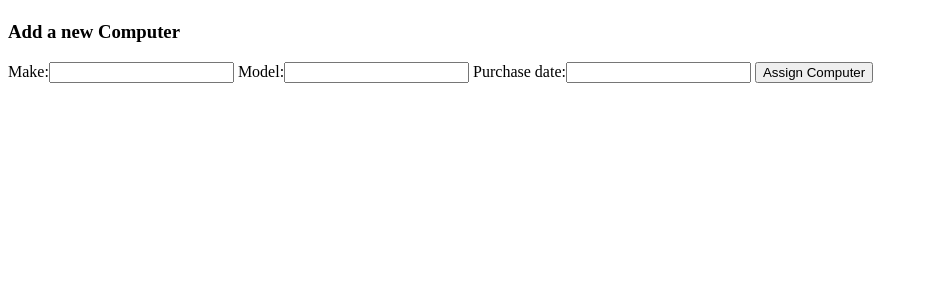
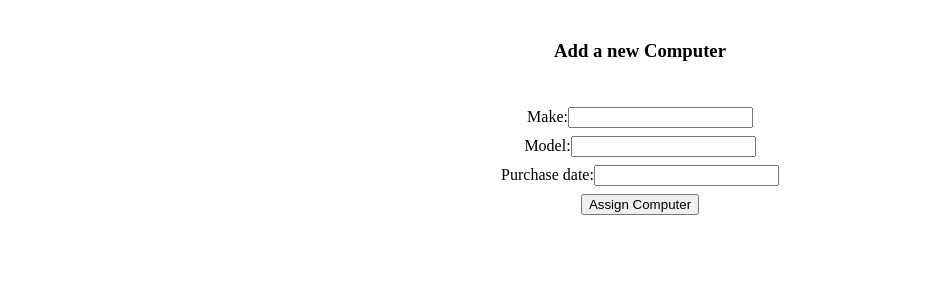
Before and after one commit to IndomitableIbises/Bangazon-Sprint-2, a Django app: page /bang/computers/add/ in a window 1280 px wide. Shown: the part 45-345 px from the top of the page, without its empty margins (0-928 px from the left). Run offline with Django 3.2, Linux system fonts and the light colour scheme.

Commit message:
finished styling for computers

```diff
--- a/app/bang/static/bang/computer.css
+++ b/app/bang/static/bang/computer.css
@@ -75,3 +82,34 @@ h1{
 .delete p{
     margin-top: 6px;
 }
+
+/* Computer Form CSS */
+
+.computer_form {
+    width: 50%;
+    margin: 0 auto;
+    text-align: center;
+    display: flex;
+    flex-direction: column;
+    align-content: center;
+}
+
+.computer_form label::before{
+    content: "\A";
+    white-space: pre;
+    margin-top: 8px;
+    margin-left: auto;
+}
+
+.computer_form input{
+    margin-top:8px;
+    margin-right:auto;
+}
+
+/* Computer Delete CSS */
+
+.computer_delete{
+    width: 90%;
+    margin:0 auto;
+    text-align: center;
+}
--- a/app/bang/templates/bang/computer_form.html
+++ b/app/bang/templates/bang/computer_form.html
@@ -3,14 +3,21 @@
 
 {% block main_stuff %}
 
+{% load static %}
 
+<link rel="stylesheet" type="text/css" href="{% static 'bang/computer.css' %}">
+
+<div class='computer_form'>
 
     <h3>Add a new Computer</h3>
 
     <form method='post'>
         {% csrf_token %}
         {{ form }}
+        <br>
         <input type="submit" value="Assign Computer">
     </form>
 
+</div>
+
 {% endblock main_stuff %}
```
Also changed, not shown: other parts of app/bang/static/bang/computer.css (+8 -1 lines), app/bang/templates/bang/computer_confirm_delete.html (+9 -1 lines). Lines whose indentation alone changed are shown as unchanged.
